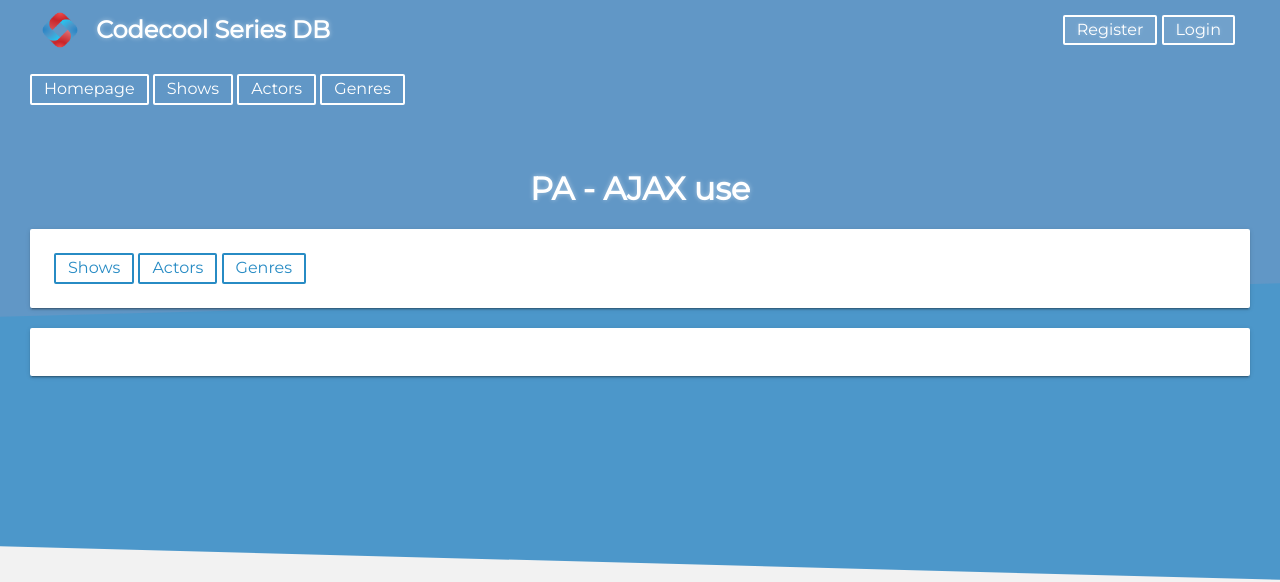
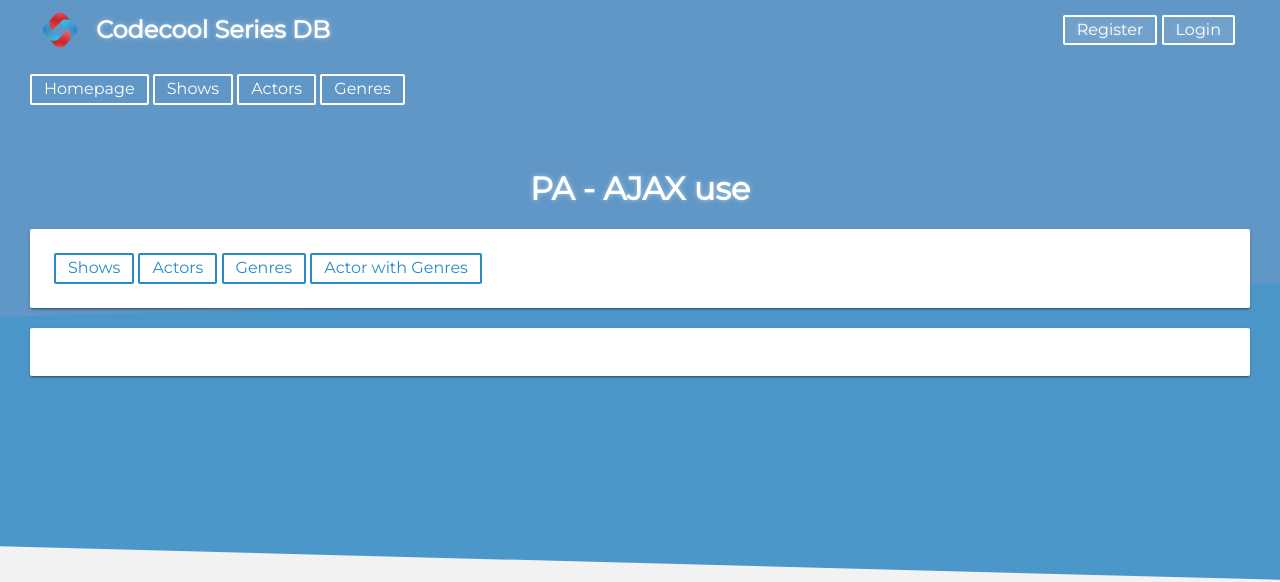
Before and after one commit to brzozasr/codecool_series, a Flask app: page /pa/ in a window 1280 px wide. Shown: the top 582 px of the page. Run offline with Flask 2, Linux system fonts and the light colour scheme.

Commit message:
Added PA likely tasks.

```diff
--- a/app.py
+++ b/app.py
@@ -684,6 +684,13 @@ def get_actors_all():
     return jsonify(result)
 
 
+@app.route('/get/actors/with/genres/', methods=['POST'])
+def get_actors_genres():
+    result = db.execute_sql_dict(query.select_actors_genres)
+
+    return jsonify(result)
+
+
 @app.route('/design')
 def design():
     return render_template('design.html')
--- a/data/query.py
+++ b/data/query.py
@@ -7,39 +7,39 @@ __query_all = {
         """SELECT id, title, year, round_rating, rating, runtime, overview, trailer, homepage, genres_name,
         actors_name, characters_name FROM show_details_view WHERE id = %s""",
     'seasons_by_id_show':
-    """SELECT id, season_number, title, overview, show_id FROM seasons
-    WHERE show_id = %s ORDER BY season_number""",
+        """SELECT id, season_number, title, overview, show_id FROM seasons
+        WHERE show_id = %s ORDER BY season_number""",
     'users_select_by_users_login':
         """SELECT users_id, users_login, users_pass FROM users WHERE users_login = %s;""",
     'users_insert_new_user':
         """INSERT INTO users (users_login, users_pass) VALUES (%s, %s);""",
     'actor_get_by_id':
-    """SELECT id, name, birthday, death, biography FROM actors WHERE id = %s;""",
+        """SELECT id, name, birthday, death, biography FROM actors WHERE id = %s;""",
     'actors_count_records':
-    """SELECT COUNT(id) FROM actors""",
+        """SELECT COUNT(id) FROM actors""",
     'episodes_select_by_season_id':
-    """SELECT id, title, episode_number, overview, season_id FROM episodes
-    WHERE season_id = %s ORDER BY episode_number""",
+        """SELECT id, title, episode_number, overview, season_id FROM episodes
+        WHERE season_id = %s ORDER BY episode_number""",
     'season_by_id':
-    """SELECT se.id, se.season_number, se.title, se.overview, se.show_id, sh.title AS show_title
-    FROM shows AS sh
-    INNER JOIN seasons AS se ON se.show_id = sh.id
-    WHERE se.id = %s""",
+        """SELECT se.id, se.season_number, se.title, se.overview, se.show_id, sh.title AS show_title
+        FROM shows AS sh
+        INNER JOIN seasons AS se ON se.show_id = sh.id
+        WHERE se.id = %s""",
     'genres_select_all':
-    """SELECT id, name FROM genres ORDER BY name;""",
+        """SELECT id, name FROM genres ORDER BY name;""",
     'count_genre_shows':
-    """SELECT COUNT(sh_id)
-    FROM genre_shows_view WHERE ge_id = %s""",
+        """SELECT COUNT(sh_id)
+        FROM genre_shows_view WHERE ge_id = %s""",
     'actor_filmography':
-    """SELECT sh.id AS sh_id, sh.title AS sh_title, ac.id AS ac_id, ac.name AS ac_name
-    FROM shows AS sh
-    INNER JOIN show_characters AS sc ON sh.id = sc.show_id
-    INNER JOIN actors AS ac ON sc.actor_id = ac.id
-    WHERE ac.id = %s""",
+        """SELECT sh.id AS sh_id, sh.title AS sh_title, ac.id AS ac_id, ac.name AS ac_name
+        FROM shows AS sh
+        INNER JOIN show_characters AS sc ON sh.id = sc.show_id
+        INNER JOIN actors AS ac ON sc.actor_id = ac.id
+        WHERE ac.id = %s""",
     'search_show_title':
-    """SELECT id, title FROM shows WHERE title ILIKE %s ORDER BY lower(title);""",
+        """SELECT id, title FROM shows WHERE title ILIKE %s ORDER BY lower(title);""",
     'check_show_title':
-    """SELECT id, title FROM shows WHERE lower(title) = lower(%s);""",
+        """SELECT id, title FROM shows WHERE lower(title) = lower(%s);""",
     'shows_insert_new_show':
         """INSERT INTO shows (title, year, runtime, rating, overview, trailer, homepage)
         VALUES (%s, %s, %s, %s, %s, %s, %s);""",
@@ -47,27 +47,35 @@ __query_all = {
         """INSERT INTO seasons (show_id, title, season_number, overview)
         VALUES (%s, %s, %s, %s);""",
     'check_actor_name':
-    """SELECT id, name FROM actors WHERE lower(name) = lower(%s);""",
+        """SELECT id, name FROM actors WHERE lower(name) = lower(%s);""",
     'actors_insert_new_actor':
         """INSERT INTO actors (name, birthday, death, biography)
         VALUES (%s, %s, %s, %s);""",
     'check_genre_name':
-    """SELECT id, name FROM genres WHERE lower(name) = lower(%s);""",
+        """SELECT id, name FROM genres WHERE lower(name) = lower(%s);""",
     'genres_insert_new_genre':
         """INSERT INTO genres (name) VALUES (%s);""",
     'seasons_select_seasons_title_by_show_id':
-    """SELECT id, title FROM seasons WHERE show_id = %s ORDER BY season_number""",
+        """SELECT id, title FROM seasons WHERE show_id = %s ORDER BY season_number""",
     'episodes_insert_new_episode':
         """INSERT INTO episodes (season_id, title, episode_number, overview) VALUES (%s, %s, %s, %s);""",
     'show_genre_insert_new':
         """INSERT INTO show_genres (show_id, genre_id) VALUES (%s, %s);""",
     'search_actor_name':
-    """SELECT id, name FROM actors WHERE name ILIKE %s ORDER BY lower(name);""",
+        """SELECT id, name FROM actors WHERE name ILIKE %s ORDER BY lower(name);""",
     'insert_connect_actor_to_show':
         """INSERT INTO show_characters (show_id, actor_id, character_name)
         VALUES (%s, %s, %s);""",
     'actors_select_name_all':
         """SELECT id, name FROM actors ORDER BY name;""",
+    'select_actors_genres':
+        """SELECT ac.id AS act_id, ac.name AS act_name, string_agg(DISTINCT ge.name, ', ' ORDER BY ge.name) AS genres_name
+        FROM actors AS ac
+        LEFT JOIN show_characters AS sc ON ac.id = sc.actor_id
+        LEFT JOIN shows AS sh ON sc.show_id = sh.id
+        LEFT JOIN show_genres AS sg ON sh.id = sg.show_id
+        LEFT JOIN genres AS ge ON sg.genre_id = ge.id
+        GROUP BY ac.id ORDER BY lower(ac.name);""",
 }
 
 
--- a/static/js/data_handler.js
+++ b/static/js/data_handler.js
@@ -183,4 +183,11 @@ export let dataHandler = {
             // console.log(response);
         });
     },
+
+    getActorsGenres: function (callback) {
+        this._api_postOnly(`/get/actors/with/genres/`, (response) => {
+            callback(response);
+            // console.log(response);
+        });
+    },
 };
--- a/static/js/pa.js
+++ b/static/js/pa.js
@@ -27,12 +27,41 @@ export let pa = {
             case 'display-genres':
                 pa.displayGenres();
                 break;
+            case 'display-actors-genres':
+                pa.displayActorsGenres();
+                break;
             default:
                 console.log(`Sorry, something went wrong.`);
         }
     },
 
     mainContainer: document.querySelector('#main-container'),
+
+    tableActorsGenres: `
+        <table>
+            <thead>
+                <tr>
+                    <th>Name</th>
+                    <th>Genres</th>
+                </tr>
+            </thead>
+            <tbody>
+            </tbody>
+        </table>
+    `,
+
+    displayActorsGenres: function () {
+        pa.mainContainer.innerHTML = '';
+        pa.mainContainer.insertAdjacentHTML('beforeend', pa.tableActorsGenres);
+        let tbodyTag = pa.mainContainer.querySelector('tbody');
+
+        dataHandler.getActorsGenres(function (actorsGenres) {
+            for (let actorGenres of actorsGenres) {
+                let trTag = `<tr><td>${actorGenres.act_name}</td><td>${actorGenres.genres_name}</td></tr>`;
+                tbodyTag.insertAdjacentHTML('beforeend', trTag);
+            }
+        });
+    },
 
     displayShowsTitle: function () {
         pa.mainContainer.innerHTML = '';
--- a/templates/pa.html
+++ b/templates/pa.html
@@ -15,6 +15,7 @@
             <button type="button" class="ajax-pa" data-pa-id="display-shows">Shows</button>
             <button type="button" class="ajax-pa" data-pa-id="display-actors">Actors</button>
             <button type="button" class="ajax-pa" data-pa-id="display-genres">Genres</button>
+            <button type="button" class="ajax-pa" data-pa-id="display-actors-genres">Actor with Genres</button>
         </div>
         <div class="card" id="main-container"></div>
     </section>
```
